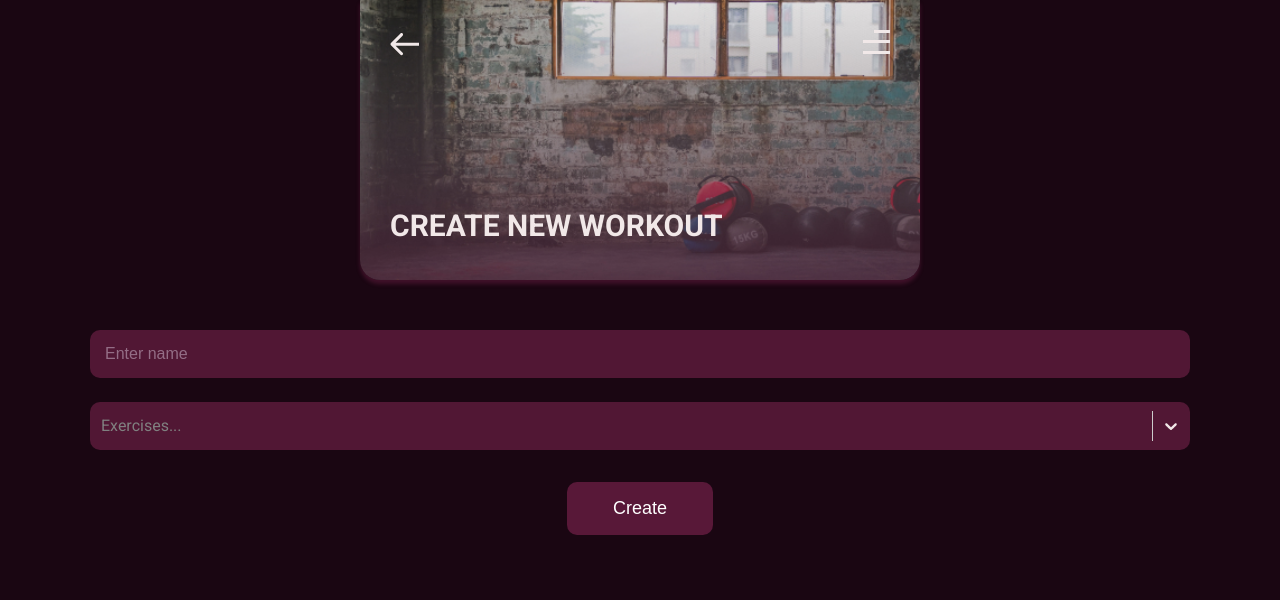
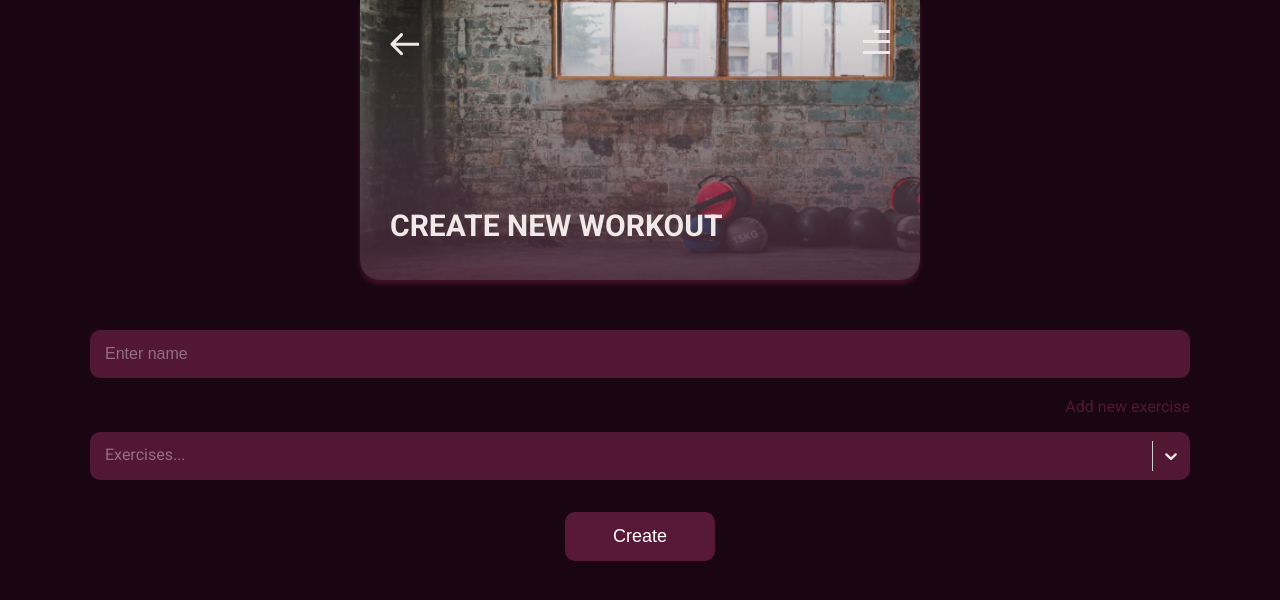
Before and after one commit to NetLive5/workout-app, a React (Create React App) app in the folder workout-app/front/: page /new-workout in a window 1280 px wide. Shown: the top 600 px of the page. Built offline with nearby package versions, Linux system fonts and the light colour scheme.

Commit message:
Feat(new-workout): Add link new exercise

```diff
--- a/workout-app/front/src/components/pages/NewWorkout/NewWorkout.jsx
+++ b/workout-app/front/src/components/pages/NewWorkout/NewWorkout.jsx
@@ -1,5 +1,7 @@
 import React from 'react'
 import ReactSelect from 'react-select'
+import { Link } from 'react-router-dom'
+
 import Layout from '../../common/Layout'
 
 import bgImage from '../../../images/new-workout-bg.jpg'
@@ -7,6 +9,7 @@ import Feild from '../../ui/Feild/Feild'
 import Button from '../../ui/Button/Button'
 
 import styles from '../NewWorkout/NewWorkout.module.scss'
+
 
 
 const NewWorkout = () => {
@@ -28,6 +31,7 @@ const NewWorkout = () => {
             onChange={e => setName(e.target.value)}
             required
             />
+            <Link to='/new-exercise' className='dark-link'>Add new exercise</Link>
             <ReactSelect
               classNamePrefix='select2-selection'
               placeholder='Exercises...'
--- a/workout-app/front/src/components/ui/Button/Button.module.scss
+++ b/workout-app/front/src/components/ui/Button/Button.module.scss
@@ -7,7 +7,7 @@ $accent-04: rgba($accent, 0.4);
  outline: none;
  font-size: 18px;
  border-radius: 10px;
- padding: 16px 46px;
+ padding: 14px 48px;
  transition: background-color .4s ease;
  background-color: $accent-04;
  cursor: pointer;
--- a/workout-app/front/src/components/ui/Feild/Feild.jsx
+++ b/workout-app/front/src/components/ui/Feild/Feild.jsx
@@ -1,7 +1,7 @@
 import React from 'react'
 import styles  from './Feild.module.scss'
 
-const Feild = ({placeholder, value, onChange, type ='text'}) => {
+const Feild = ({placeholder, value, onChange, type ='text',required}) => {
   return (
     <input
     placeholder={placeholder}
@@ -9,6 +9,7 @@ const Feild = ({placeholder, value, onChange, type ='text'}) => {
     value={value}
     onChange={onChange}
     className={styles.input}
+    required={required}
     />
   )
 }
--- a/workout-app/front/src/components/ui/Feild/Feild.module.scss
+++ b/workout-app/front/src/components/ui/Feild/Feild.module.scss
@@ -7,7 +7,7 @@
     font-size: 16px;
     padding: 14px;
     border-radius: 10px;
-    margin-bottom: 1.5rem;
+    margin-bottom: 1rem;
     outline: none;
     width: 100%;
     &:focus{
--- a/workout-app/front/src/scss/index.scss
+++ b/workout-app/front/src/scss/index.scss
@@ -121,7 +121,7 @@ img {
 	&__indicator:hover{
 		color: $white !important;
 	}
-	&__palceholder{
+	&__placeholder{
 		color: #946E86 !important;
 		margin-left: 6px !important;
 	}
@@ -145,4 +145,17 @@ img {
 	&__input{
 		color: $white !important;
 	}
+
 }
+.dark-link{
+	text-align: right;
+	width: 100%;
+	display: block;
+	margin-bottom: 0.7rem;
+	text-decoration: none;
+	color: $purple;
+	transition: color .3s ease;
+	&:hover{
+		color: darken($accent, 10%);
+	}
+}
```
